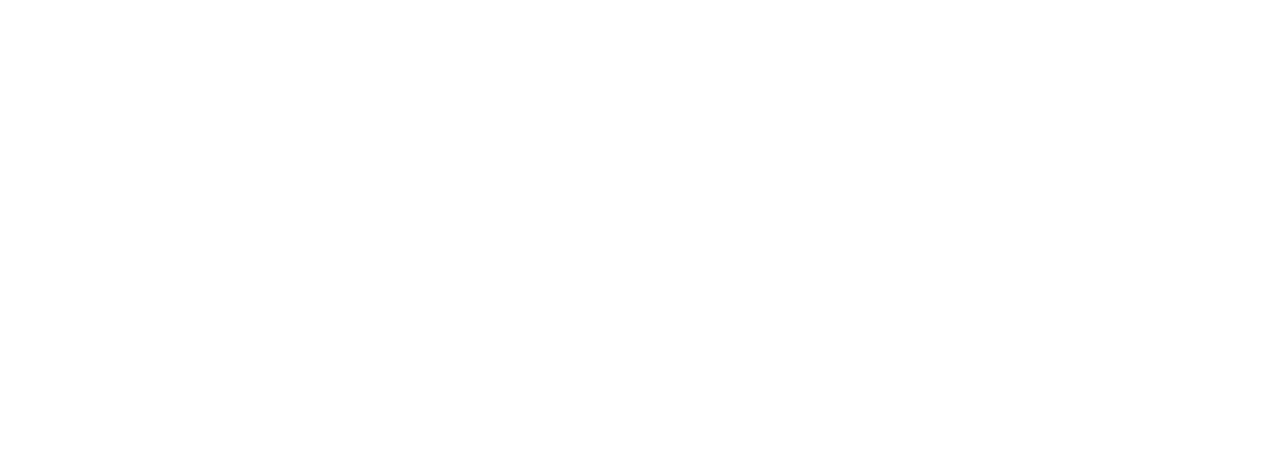
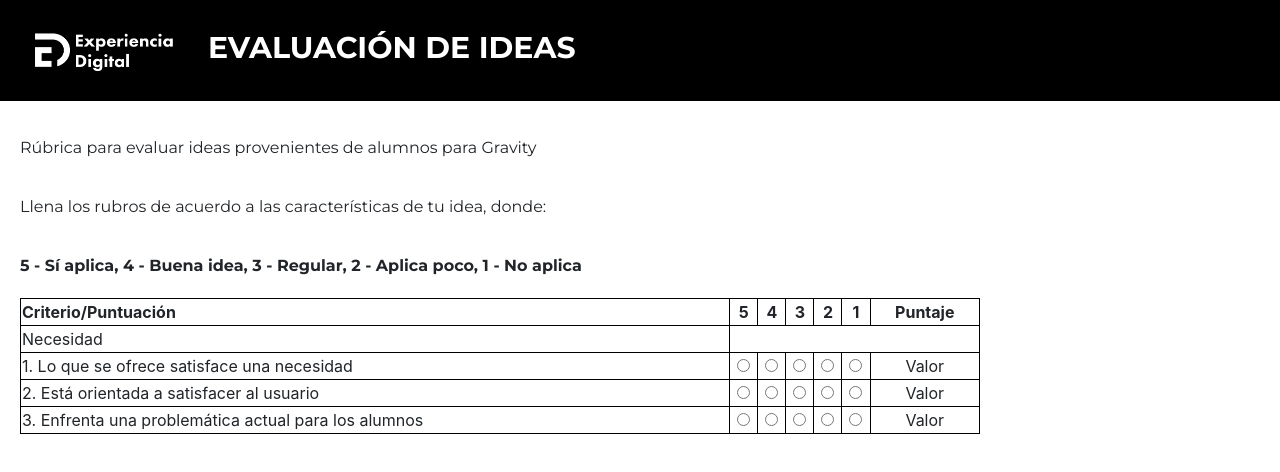
Before and after one commit to DanielSGA/rubricapetalonegro, a plain HTML site: page index.html in a window 1280 px wide. Drawn offline with nearby package versions, Linux system fonts and the light colour scheme.

Commit message:
Commit Aug 21

```diff
--- a/css/styles.css
+++ b/css/styles.css
@@ -0,0 +1,39 @@
+.firstHeader {
+    font-family: 'Montserrat';
+    color: white;
+    /*text-align: center;*/
+    background-color: black;
+    padding: 25px 30px 30px 30px;
+    font-size: 30px;
+   /* margin: -10px;*/
+}
+
+.herra {
+    padding-left: 20px;
+    font-weight: bold;
+}
+
+.desc {
+    font-family: 'Montserrat';
+    margin: 35px 20px 35px;
+}
+
+.instr {
+    font-family: 'Montserrat';
+    margin: 0px 20px 20px;
+    font-weight: bolder;
+}
+
+table, th, td {
+    border: 1px solid black;
+    border-collapse: collapse;
+}
+
+table {
+    margin-right: 20px;
+    margin-left: 20px;
+}
+
+.num {
+    text-align: center;
+}
--- a/index.html
+++ b/index.html
@@ -1,12 +1,73 @@
 <!DOCTYPE html>
 <html lang="en">
 <head>
+    <link rel="stylesheet" href="https://stackpath.bootstrapcdn.com/bootstrap/4.1.1/css/bootstrap.min.css" integrity="sha384-WskhaSGFgHYWDcbwN70/dfYBj47jz9qbsMId/iRN3ewGhXQFZCSftd1LZCfmhktB" crossorigin="anonymous">
+    <link href='https://fonts.googleapis.com/css?family=Montserrat' rel='stylesheet'>
+    <link href="https://fonts.googleapis.com/css?family=Montserrat:400,700&display=swap" rel="stylesheet">
+    <link rel="stylesheet" type="text/css" href="https://fonts.googleapis.com/css?family=Lato"/>
+    <link rel="stylesheet" type="text/css" href="css/styles.css">
     <meta charset="UTF-8">
     <meta name="viewport" content="width=device-width, initial-scale=1.0">
     <meta http-equiv="X-UA-Compatible" content="ie=edge">
-    <title>Document</title>
+    <title>Evaluación de ideas</title>
+    <div class="firstHeader">
+        <img src="img/EDlogo-02.png" alt="" height="42" width="150">
+        <span class="herra">EVALUACIÓN DE IDEAS</span>
+</div>
 </head>
 <body>
 
+    <div class="desc">Rúbrica para evaluar ideas provenientes de alumnos para Gravity</div>
+    <div class="desc">Llena los rubros de acuerdo a las características de tu idea, donde:<br></div>
+    <div class="instr">5 - Sí aplica, 4 - Buena idea, 3 - Regular, 2 - Aplica poco, 1 - No aplica</div>
+
+    <table style="width:75%">
+            <tr>
+              <th>Criterio/Puntuación</th>
+              <th class="num">5</th>
+              <th class="num">4</th>
+              <th class="num">3</th>
+              <th class="num">2</th>
+              <th class="num">1</th>
+              <th class="num">Puntaje</th>
+            </tr>
+            <tr>
+                <td>Necesidad</td>
+            </tr>
+            <tr>
+                <form action="radio">
+                    <td>1. Lo que se ofrece satisface una necesidad</td>
+                    <td class="num"><input type="radio" name="5" value="5"></td>
+                    <td class="num"><input type="radio" name="4" value="4"></td>
+                    <td class="num"><input type="radio" name="3" value="3"></td>
+                    <td class="num"><input type="radio" name="2" value="2"></td>
+                    <td class="num"><input type="radio" name="1" value="1"></td>
+                </form>
+              <td class="num">Valor</td>
+            </tr>
+            <tr>
+                <form action="radio">
+                    <td>2. Está orientada a satisfacer al usuario</td>
+                    <td class="num"><input type="radio" name="5" value="5"></td>
+                    <td class="num"><input type="radio" name="4" value="4"></td>
+                    <td class="num"><input type="radio" name="3" value="3"></td>
+                    <td class="num"><input type="radio" name="2" value="2"></td>
+                    <td class="num"><input type="radio" name="1" value="1"></td>
+                </form>
+              <td class="num">Valor</td>
+            </tr>
+            <tr>
+                <form action="radio">
+                    <td>3. Enfrenta una problemática actual para los alumnos</td>
+                    <td class="num"><input type="radio" name="5" value="5"></td>
+                    <td class="num"><input type="radio" name="4" value="4"></td>
+                    <td class="num"><input type="radio" name="3" value="3"></td>
+                    <td class="num"><input type="radio" name="2" value="2"></td>
+                    <td class="num"><input type="radio" name="1" value="1"></td>
+                </form>
+              <td class="num">Valor</td>
+            </tr>
+    </table>
+
 </body>
 </html>
```
Also changed, not shown: img/EDlogo-02.png (added).
